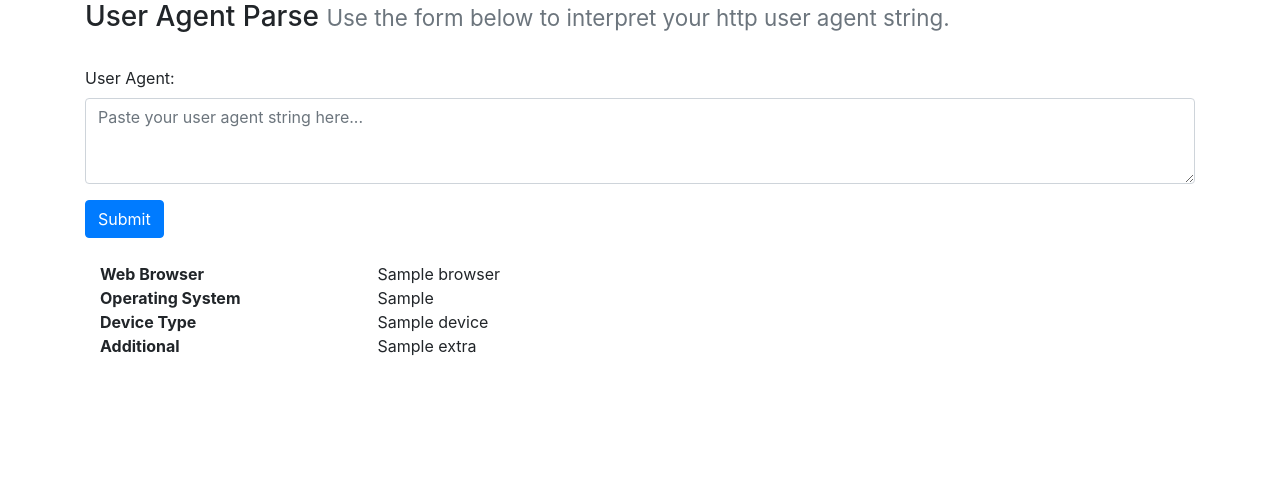
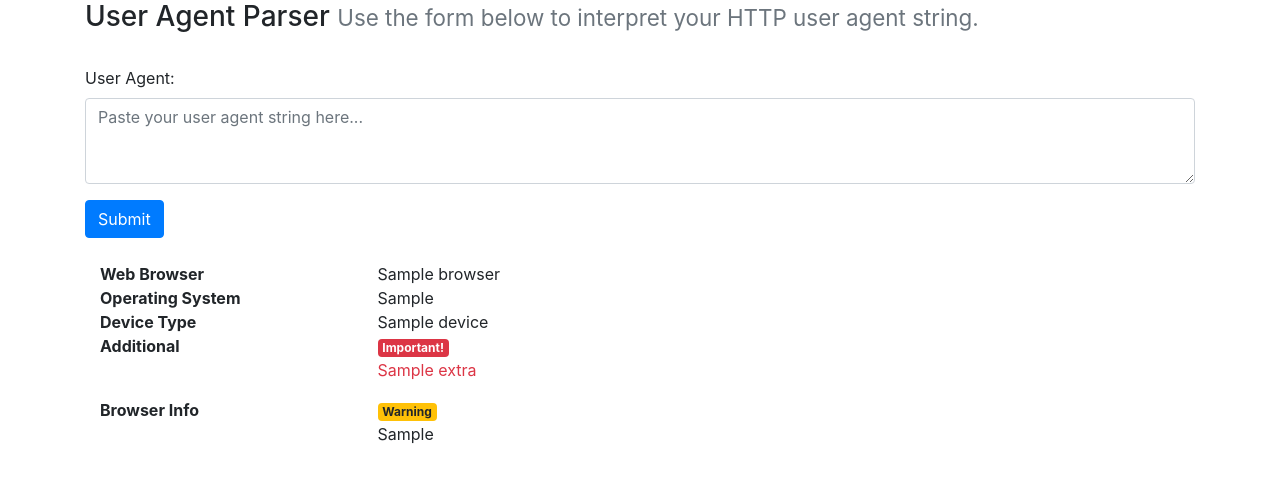
Before and after one commit to aledmorris/flask_user_agent, a Flask app: template templates/index.html in a window 1280 px wide. Shown: the part 56-539 px from the top of the page. Run offline with Flask 2, Linux system fonts and the light colour scheme; the template is opened without the code that fills it: most values are stand-ins (such as "Sample title", 1, 10 or a date in 2020); some libraries are stand-ins or nearby versions.

Commit message:
commit on 'master'

```diff
--- a/app.py
+++ b/app.py
@@ -9,10 +9,13 @@ def index():
     user_agent_string = ""
     ua_string = ""
     ua_short = ""
+
     browser_data = ""
     os_data = ""
     device_data = ""
+
     extra_data = ""
+    browser_advice = ""
 
     if request.method == 'POST':
         user_agent_string = request.form['user_agent']
@@ -25,9 +28,31 @@ def index():
             os_data = str(ua_string.os.family) + " " + str(ua_string.os.version_string)
             device_data = str(ua_string.device.brand) + " " + str(ua_string.device.family) + " (" + str(ua_string.device.model) + ")"
 
-            if "IE" in str(ua_string.browser.family):
-                extra_data = "Internet Explorer is not supported, please use a modern browser."
-            elif "Safari" not in str(ua_string.browser.family) and "ios" in str(ua_string.os.family.lower()):
-                extra_data = "Only Safari browser is supported on iOS, other browsers do not have WebRTC capability."
+            #check specific scenarios
+            if "Safari" not in str(ua_string.browser.family) and "ios" in str(ua_string.os.family.lower()):
+                extra_data = "Only Safari is supported on iOS, other browsers do not have WebRTC capability."
 
-    return render_template("index.html", message=error, browser = browser_data, os = os_data, device = device_data, extra = extra_data)
+            # gneral browser version checks
+            if "Safari" in str(ua_string.browser.family) and "ios" in str(ua_string.os.family.lower()):
+                if float(ua_string.browser.version_string[0:3]) < 11.2:
+                    extra_data = "Minimum Safari version for iOS is v11.2 (https://docs.pexip.com/admin/interoperability.htm?Highlight=interoperability#browser)"
+            elif "Safari" in str(ua_string.browser.family) and "Mac" in str(ua_string.os.family.lower()):
+                if float(ua_string.browser.version_string[0:3]) < 11.1:
+                    extra_data = "Minimum Safari version is v11.1 (https://docs.pexip.com/admin/interoperability.htm?Highlight=interoperability#browser)"
+            elif "Chrome" in str(ua_string.browser.family):
+                if float(ua_string.browser.version_string[0:3]) < 61:
+                    browser_advice = "Minimum Chrome version is v61 (https://docs.pexip.com/admin/interoperability.htm?Highlight=interoperability#browser)"
+            elif "Firefox" in str(ua_string.browser.family):
+                if float(ua_string.browser.version_string[0:3]) < 68:
+                    browser_advice = "Minimum Firefox version is v68 (https://docs.pexip.com/admin/interoperability.htm?Highlight=interoperability#browser)"
+            elif "Edge" in str(ua_string.browser.family):
+                if float(ua_string.browser.version_string[0:3]) < 41:
+                    browser_advice = "Minimum Edge version is v41, Chromium or HTML versions (https://docs.pexip.com/admin/interoperability.htm?Highlight=interoperability#browser)"
+            elif "Opera" in str(ua_string.browser.family):
+                if float(ua_string.browser.version_string[0:3]) < 53:
+                    browser_advice = "Minimum Opera version is v53 (https://docs.pexip.com/admin/interoperability.htm?Highlight=interoperability#browser)"
+            elif "IE" in str(ua_string.browser.family):
+                browser_advice = "Internet Explorer is not supported, please use a modern browser (https://docs.pexip.com/admin/interoperability.htm?Highlight=interoperability#browser)"
+
+
+    return render_template("index.html", message=error, browser = browser_data, os = os_data, device = device_data, extra = extra_data, browser_info = browser_advice)
--- a/templates/index.html
+++ b/templates/index.html
@@ -5,8 +5,8 @@ Home
 {% block content %}
 <div class="container-md">
     <h3>
-        User Agent Parse
-        <small class="text-muted">Use the form below to interpret your http user agent string.</small>
+        User Agent Parser
+        <small class="text-muted">Use the form below to interpret your HTTP user agent string.</small>
     </h3>
     <form action="/" method="POST">
         <div class="form-group">
@@ -39,7 +39,13 @@ Home
                 {% if extra %}
                     <div class="row">
                         <div class="col-md-3"><b>Additional</b></div>
-                        <div class="col-md-4">{{ extra }}</div>
+                        <div class="col-md-4"><span class="badge badge-danger">Important!</span> <p class="text-danger">{{ extra }}</p></div>
+                    </div>
+                {% endif %}
+                {% if browser_info %}
+                    <div class="row">
+                        <div class="col-md-3"><b>Browser Info</b></div>
+                        <div class="col-md-4"><span class="badge badge-warning">Warning</span> <p>{{ browser_info }}</p></div>
                     </div>
                 {% endif %}
             {% endif %}
```
